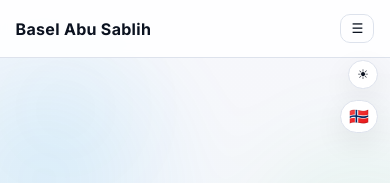
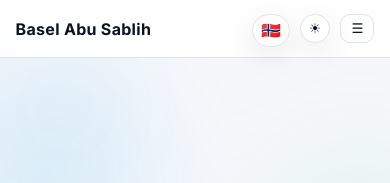
Before and after one commit to baselabu/portfolio, a plain HTML site: page index.html in a window 390 px wide. Shown: the top 183 px of the page. Drawn offline with Linux system fonts and the light colour scheme.

Commit message:
added page icon

```diff
--- a/css/components/header.css
+++ b/css/components/header.css
@@ -102,6 +102,10 @@
 
 /* Mobile nav */
 @media (max-width: 640px) {
+  .header-inner {
+    position: relative;
+  }
+
   .nav-toggle {
     display: inline-block;
     background: none;
@@ -110,6 +114,7 @@
     padding: 6px 10px;
     border-radius: 10px;
   }
+
   .nav-list {
     display: none;
     position: absolute;
@@ -124,6 +129,20 @@
     box-shadow: var(--shadow);
   }
   .nav-list.open { display: flex; }
-  .theme-top { right: 12px; top: 60px; padding: 6px 8px; }
-  .lang-toggle { right: 12px; top: 100px; padding: 6px 8px; }
+
+  .theme-top {
+    position: absolute;
+    right: 60px;
+    top: 14px;
+    padding: 6px 8px;
+    margin: 0;
+  }
+
+  .lang-toggle {
+    position: absolute;
+    right: 100px;
+    top: 14px;
+    padding: 6px 8px;
+    margin: 0;
+  }
 }
--- a/index.html
+++ b/index.html
@@ -5,6 +5,9 @@
     <meta name="viewport" content="width=device-width, initial-scale=1" />
     <title>Basel Abu Sablih — Portfolio</title>
     <meta name="description" content="Portfolio of Basel Abu Sablih, Computer Science." />
+    <link rel="icon" type="image/svg+xml" href="favicon.svg" />
+    <link rel="icon" type="image/x-icon" href="favicon.ico" />
+    <link rel="apple-touch-icon" href="apple-touch-icon.png" />
     <link rel="preconnect" href="https://fonts.googleapis.com" />
     <link rel="preconnect" href="https://fonts.gstatic.com" crossorigin />
     <link href="https://fonts.googleapis.com/css2?family=Inter:wght@300;400;500;600;700;800;900&display=swap" rel="stylesheet" />
```
Also changed, not shown: apple-touch-icon.png (added), favicon.ico (added), favicon.svg (added).
